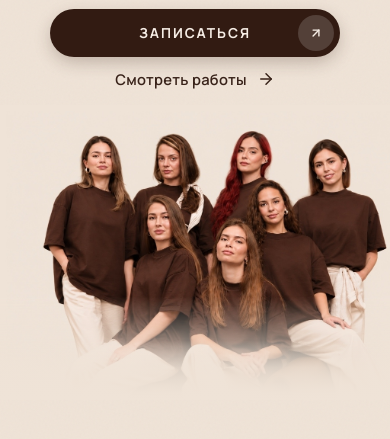
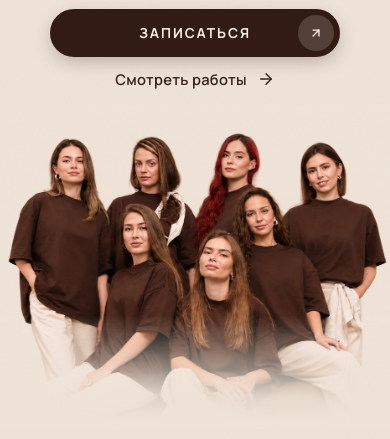
Before and after one commit to movsisiannartem-hash/Brezhnev, a plain HTML site: page index.html in a window 390 px wide. Shown: the part 293-732 px from the top of the page. Drawn offline with nearby package versions, Linux system fonts and the light colour scheme.

Commit message:
style(mobile): enlarge team photo by 10% with right-aligned composition

```diff
--- a/styles.css
+++ b/styles.css
@@ -1313,12 +1313,13 @@ input:focus-visible {
     height: auto;
     max-height: none;
     display: flex;
-    justify-content: center;
+    justify-content: flex-end;
     align-items: flex-start;
     margin-top: 0.85rem;
     margin-bottom: 0;
     padding: 0;
     flex: 0 0 auto;
+    overflow: hidden;
   }
 
   .hero-photo-wrapper {
@@ -1328,7 +1329,7 @@ input:focus-visible {
     max-height: none;
     margin-bottom: 0;
     display: flex;
-    justify-content: center;
+    justify-content: flex-end;
     align-items: flex-start;
   }
 
@@ -1345,12 +1346,16 @@ input:focus-visible {
   }
 
   .hero-picture {
-    width: 100%;
+    width: 110%;
+    max-width: 110%;
     height: auto;
     max-height: none;
     display: flex;
-    justify-content: center;
+    justify-content: flex-end;
     align-items: flex-start;
+    margin-left: auto;
+    margin-right: 0;
+    flex-shrink: 0;
   }
 
   .hero-team-photo {
@@ -1359,7 +1364,7 @@ input:focus-visible {
     height: auto;
     max-height: none;
     object-fit: contain;
-    object-position: center top;
+    object-position: right top;
     display: block;
     -webkit-mask-image: linear-gradient(to bottom, black 65%, rgba(0, 0, 0, 0.4) 82%, transparent 100%);
     mask-image: linear-gradient(to bottom, black 65%, rgba(0, 0, 0, 0.4) 82%, transparent 100%);
```
